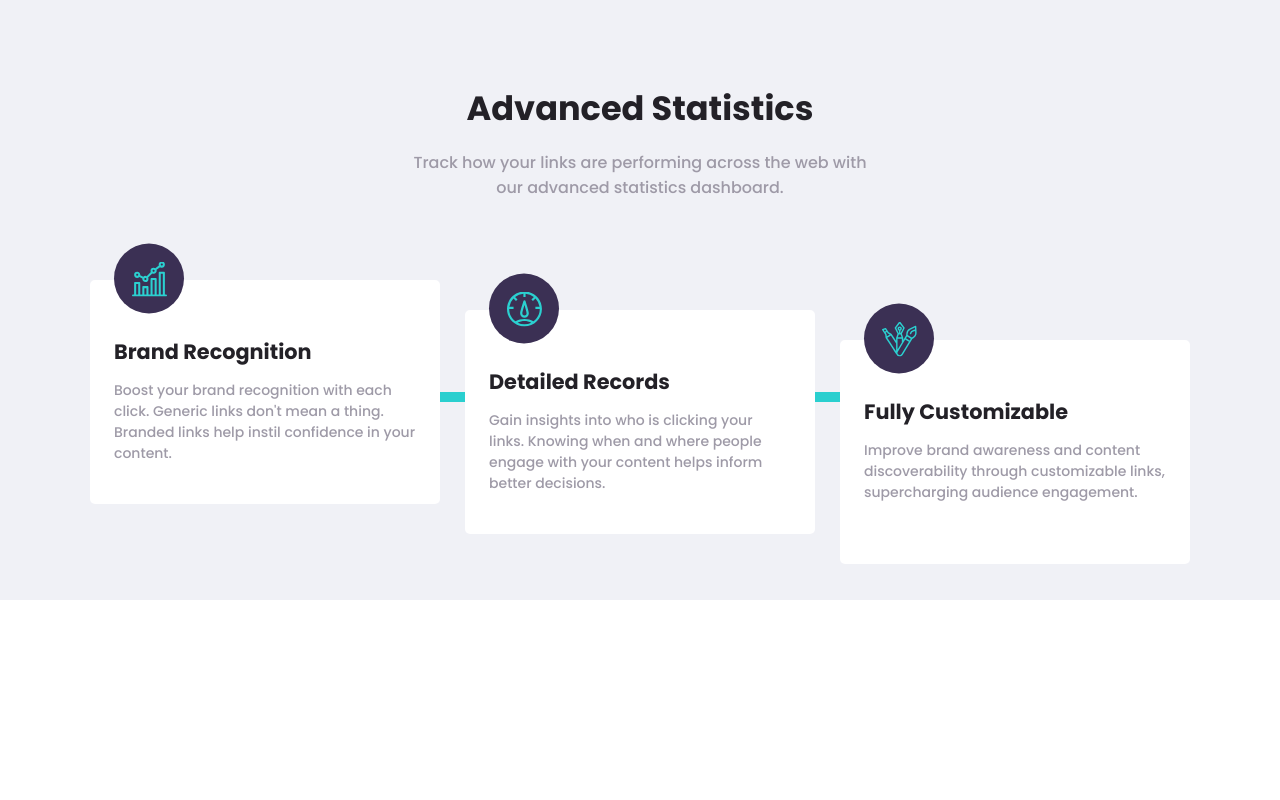
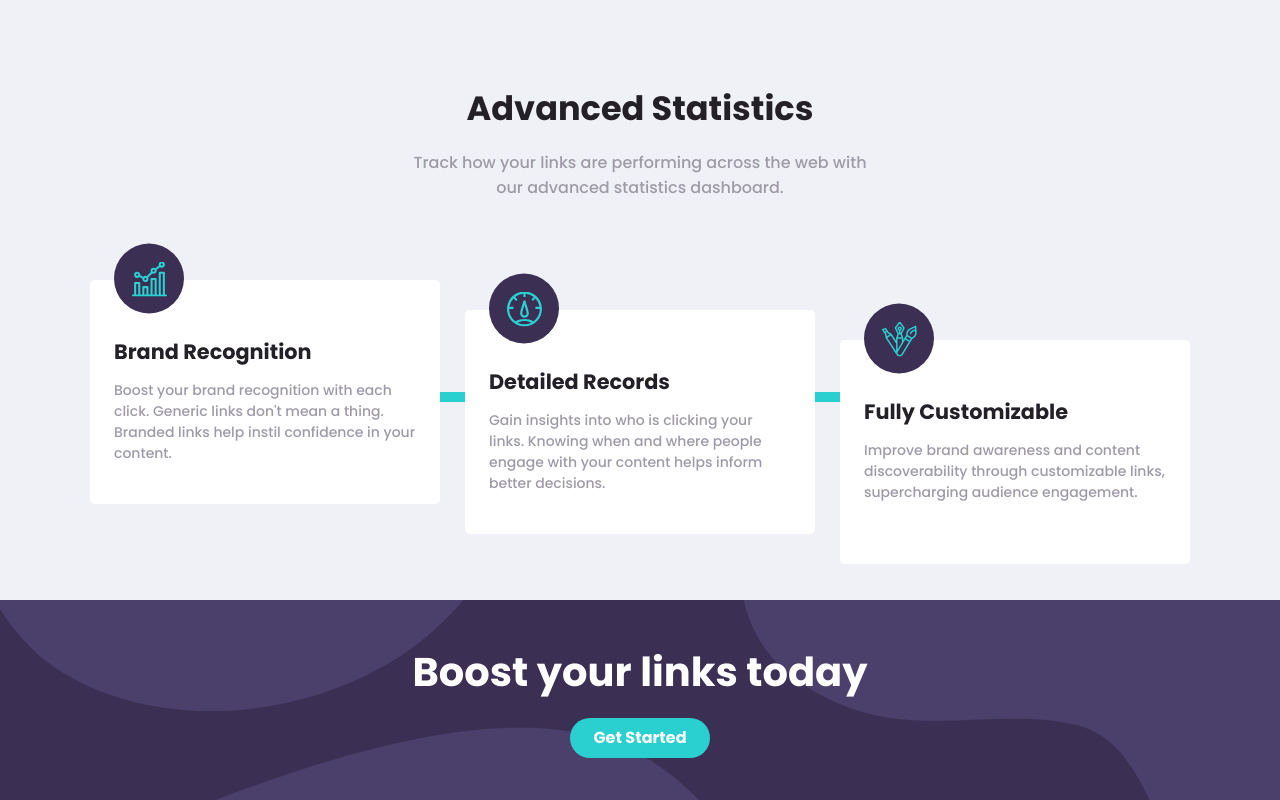
Before and after one commit to IbnDaanis/shortly, a React (Create React App) app: page / in a window 1280 px wide. Shown: the part 907-1707 px from the top of the page. Before the commit the page ends 1507 px from the top, so only its background shows below. Built offline with nearby package versions, Linux system fonts and the light colour scheme.

Commit message:
Added Boost section

```diff
--- a/src/App.jsx
+++ b/src/App.jsx
@@ -1,4 +1,4 @@
-import { Header } from './components'
+import { Boost, Header } from './components'
 import { Hero, Shortener, Statistics } from './containers'
 import GlobalStyle from './styles/globalStyle'
 
@@ -11,6 +11,7 @@ const App = () => {
         <Hero />
         <Shortener />
         <Statistics />
+        <Boost />
       </main>
     </div>
   )
--- /dev/null
+++ b/src/components/Boost/Boost.jsx
@@ -0,0 +1,13 @@
+import React from 'react'
+import { Button, Container, Title } from './BoostStyles'
+
+const Boost = () => {
+  return (
+    <Container>
+      <Title>Boost your links today</Title>
+      <Button>Get Started</Button>
+    </Container>
+  )
+}
+
+export default Boost
--- /dev/null
+++ b/src/components/Boost/BoostStyles.jsx
@@ -0,0 +1,53 @@
+import styled from 'styled-components/macro'
+import { primary } from '../../styles/styleVariables'
+
+export const Container = styled.div`
+  width: 100%;
+  height: 200px;
+  background: ${primary.darkViolet};
+  background-image: url('./images/bg-boost-desktop.svg');
+  background-position: 0% 0%;
+  background-repeat: no-repeat;
+  background-size: cover;
+  display: flex;
+  justify-content: center;
+  align-items: center;
+  flex-direction: column;
+  @media (max-width: 600px) {
+    height: 275px;
+    background-image: url('./images/bg-boost-mobile.svg');
+  }
+`
+
+export const Title = styled.h2`
+  color: white;
+  font-size: 2.5rem;
+  text-align: center;
+  @media (max-width: 600px) {
+    font-size: 2rem;
+  }
+  @media (max-width: 400px) {
+    font-size: 1.8rem;
+  }
+  @media (max-width: 350px) {
+    font-size: 1.6rem;
+  }
+`
+
+export const Button = styled.button`
+  background: ${primary.cyan};
+  color: white;
+  display: block;
+  height: 40px;
+  width: 140px;
+  font-size: 16px;
+  font-weight: 700;
+  border: 0;
+  border-radius: 1000px;
+  margin: 1rem 0 0;
+  cursor: pointer;
+  &:hover {
+    opacity: 1;
+    filter: brightness(1.1);
+  }
+`
--- a/src/components/index.js
+++ b/src/components/index.js
@@ -2,3 +2,4 @@ export { default as Header } from './Header/Header'
 export { default as UrlInput } from './UrlInput/UrlInput'
 export { default as ShortLink } from './ShortLink/ShortLink'
 export { default as Feature } from './Feature/Feature'
+export { default as Boost } from './Boost/Boost'
```
